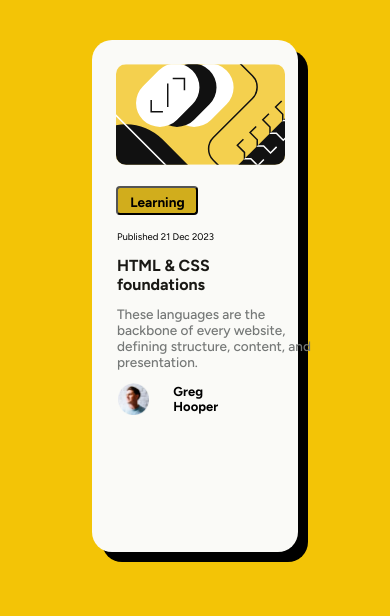
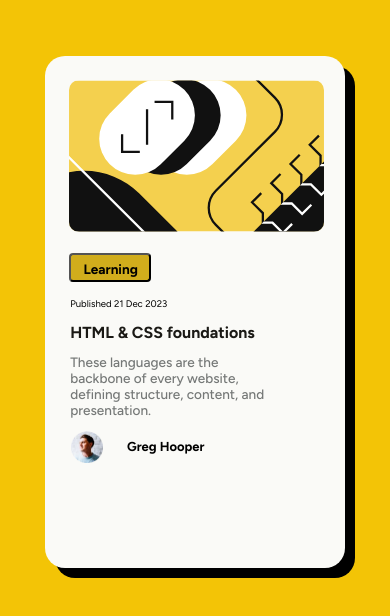
Before and after one commit to Afshan46/Blog-card, a plain HTML site: page index.html in a window 390 px wide. Drawn offline with Linux system fonts and the light colour scheme.

Commit message:
Update style.css

```diff
--- a/style.css
+++ b/style.css
@@ -84,23 +84,22 @@ p{
     font-weight: bold;
 
 }
-@media only screen and (max-width: 768px) {
+@media only screen and (max-width: 701px) {
     .blog-card {
-        width: 60%;
-        margin-top:5rem;
+        width: 80%;
     }
 
     img {
-        width: 90%;
+        width: 85%;
         height: auto;
     }
     p{
-        width: 20.13rem;
+        width: 25.13rem;
     }
 }
-@media only screen and (max-width: 698px) {
+@media only screen and (max-width: 586px) {
     .blog-card {
-        width: 55%;
+        width: 60%;
         margin-top:2rem;
     }
 
@@ -109,18 +108,28 @@ p{
         height: auto;
     }
     p{
-        width: 14.13rem;
+        width: 15.13rem;
     }
 }
 
-@media only screen and (max-width: 480px) {
+
+@media only screen and (max-width: 476px) {
+    .blog-card{
+        width: 80%;
+        margin-top: 3rem;
+    }
     h2 {
         font-size: 1.0rem;
     }
     img {
-        width: 82%;
+        width: 85%;
         height: auto;
     }
+    p{
+        width: 20rem;
+    }
+}
+
     p{
         width: 13rem;
     }
```
